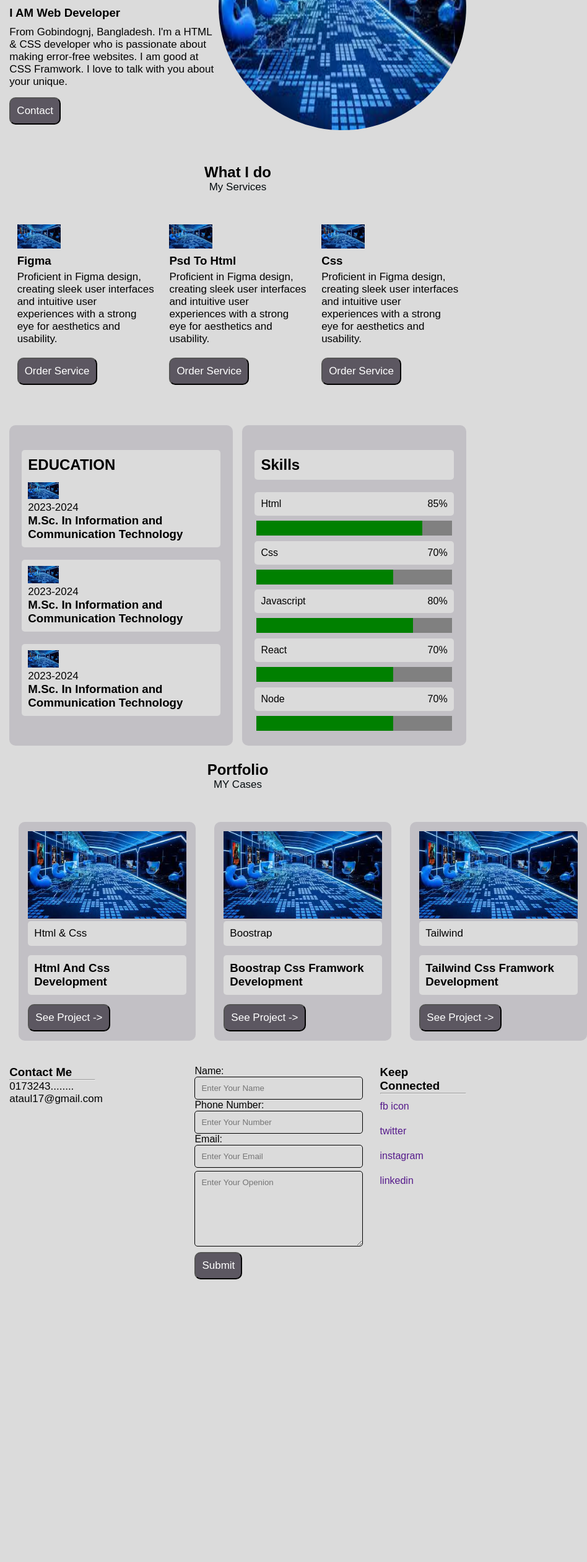
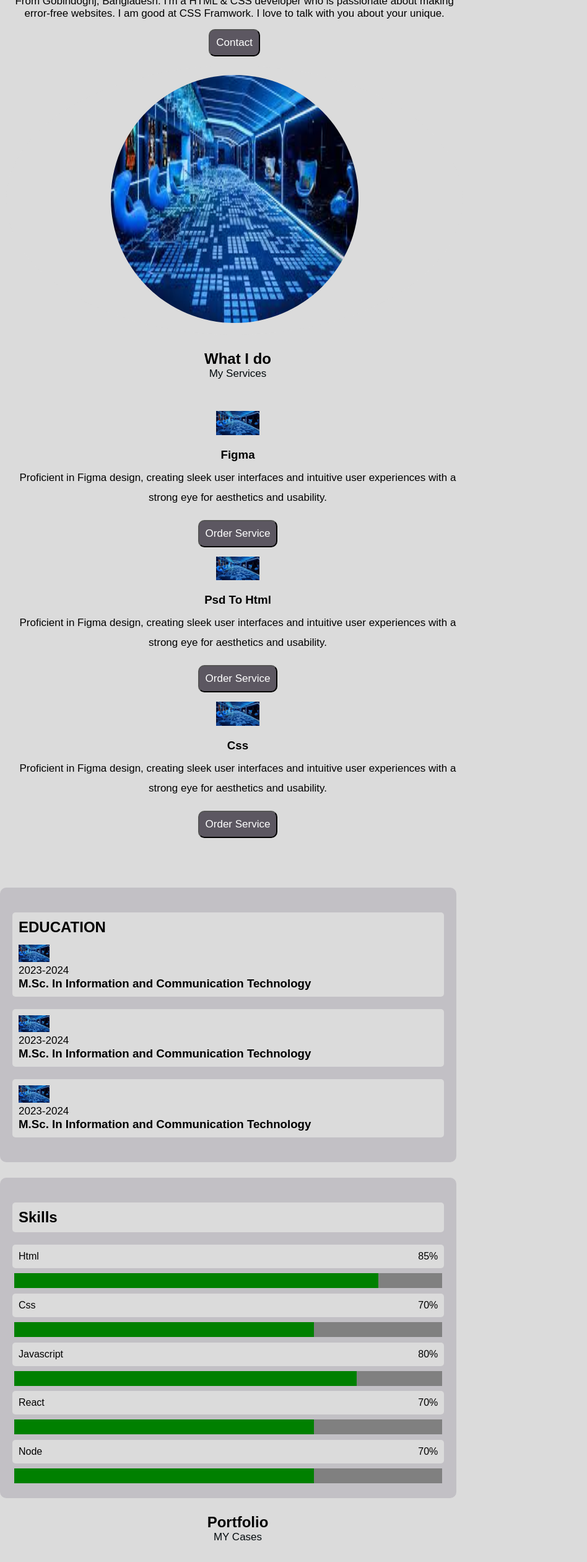
Before and after one commit to TwistMehedi/portfolio, a plain HTML site: page index.html in a window 768 px wide. Shown: the part 280-2800 px from the top of the page at 62% size, 948 px wide, since content can reach past the window. Before the commit the page ends 2344 px from the top, so only its background shows below. Drawn offline with Linux system fonts and the light colour scheme; files whose address does not match are found by name.

Commit message:
Responsive

```diff
--- /dev/null
+++ b/css/responsive.css
@@ -0,0 +1,70 @@
+/*Responsive For Mobile Phone*/
+@media only screen and (min-width: 480px) and (max-width:812px) {
+    /*Hero Area Responsive*/
+     #main-hero-area{
+        display: inline-block;
+        text-align: center;
+     }
+     .hero-img{
+         margin: 15px 0;
+     }
+     /*Service Area Responsive*/
+     .services{
+        display: inline-block;
+     }
+     .servise{
+         width: 100%;
+         text-align: center;
+         line-height: 2rem;
+     }
+     .servise button{
+          margin-bottom: 15px;
+
+     }
+     /*Education Area Responsive*/
+     #main-edu-header{
+        display: inline-block;
+     }
+     /*Portfolio Area Responsive*/
+     #main-portfolio-are{text-align: center;}
+     .portfolios{
+        display: inline-block;
+
+     }
+     .portfolio{
+        margin: 15px;
+     }
+     /*Fotter Area Responsive*/
+     #main-footer-area{
+        display: inline-block;
+        text-align: center;
+     }
+     .footer{
+         line-height: 2.5rem;
+        margin-left: 25px;
+     }
+     .footer label{
+          display: block;
+
+     }
+     .footer h1{
+           margin: 15px;
+     }
+     .footer input{
+          display: inline-block;
+
+     }
+     .footer textarea{
+          display: inline-block;
+
+     }
+     .footer  button{
+          display: inline-block;
+     }
+  }
+
+  /*Responsive For Tablet*/
+  @media only screen and (min-width:768px) and (max-width:1280){
+
+
+  }
--- a/css/style.css
+++ b/css/style.css
@@ -75,8 +75,7 @@ p{
     margin-top:20px ;
 }
 .hero-area-texts{
-    /* width: 70%; */
-     margin-top: 100px;
+     margin-top: 50px;
 }
 .hero-area-texts h3{
 margin-bottom: 10px;
@@ -123,10 +122,6 @@ margin-bottom: 15px;
 .servise p{
      margin-bottom: 20px;
 }
-.servise img{
-     /* width: 40px; */
-}
-/*Education Area*/
 .edu-header{
     margin: 0;
     padding: 0;
--- a/index.html
+++ b/index.html
@@ -10,6 +10,7 @@
       rel="stylesheet"
     />
     <link rel="stylesheet" href="css/style.css" />
+    <link rel="stylesheet" href="css/responsive.css">
     <title>Mehedi Hasan</title>
   </head>
   <body>
@@ -56,11 +57,15 @@
     <section>
       <div class="service-area">
         <div class="container">
-          <div id="main-service-area">
-             <div class="subtitle-text">
+          <div class="subtitle-text">
               <h1>What I do</h1>
             <p>My Services</p>
              </div>
+          <div id="main-service-area">
+             <!-- <div class="subtitle-text">
+              <h1>What I do</h1>
+            <p>My Services</p>
+             </div> -->
             <div class="services">
               <div class="servise">
                 <img src="img/images.jpeg" alt="service image" width="70px"/>
@@ -197,9 +202,10 @@
               <h3>Contact Me</h3>
               <hr>
               <p>0173243........</p>
-              <p>ataul17@gmail.com</p>
+              <p>ataul17@gmail.com</p><hr>
             </div>
             <div class="footer">
+              <h3>Say Hello</h3>
                <form action="">
                 <label>Name:</label>
                 <input type="text" placeholder="Enter Your Name" required>
@@ -207,8 +213,9 @@
                 <input type="number" placeholder="Enter Your Number" required>
                 <label>Email:</label>
                 <input type="email" placeholder="Enter Your Email" required>
+                <label>Message:</label>
                 <textarea class="textarea" placeholder="Enter Your Openion"></textarea>
-                 <button>Submit</button>
+                 <br><button>Submit</button>
                </form>
             </div>
             <div class="footer">
```
